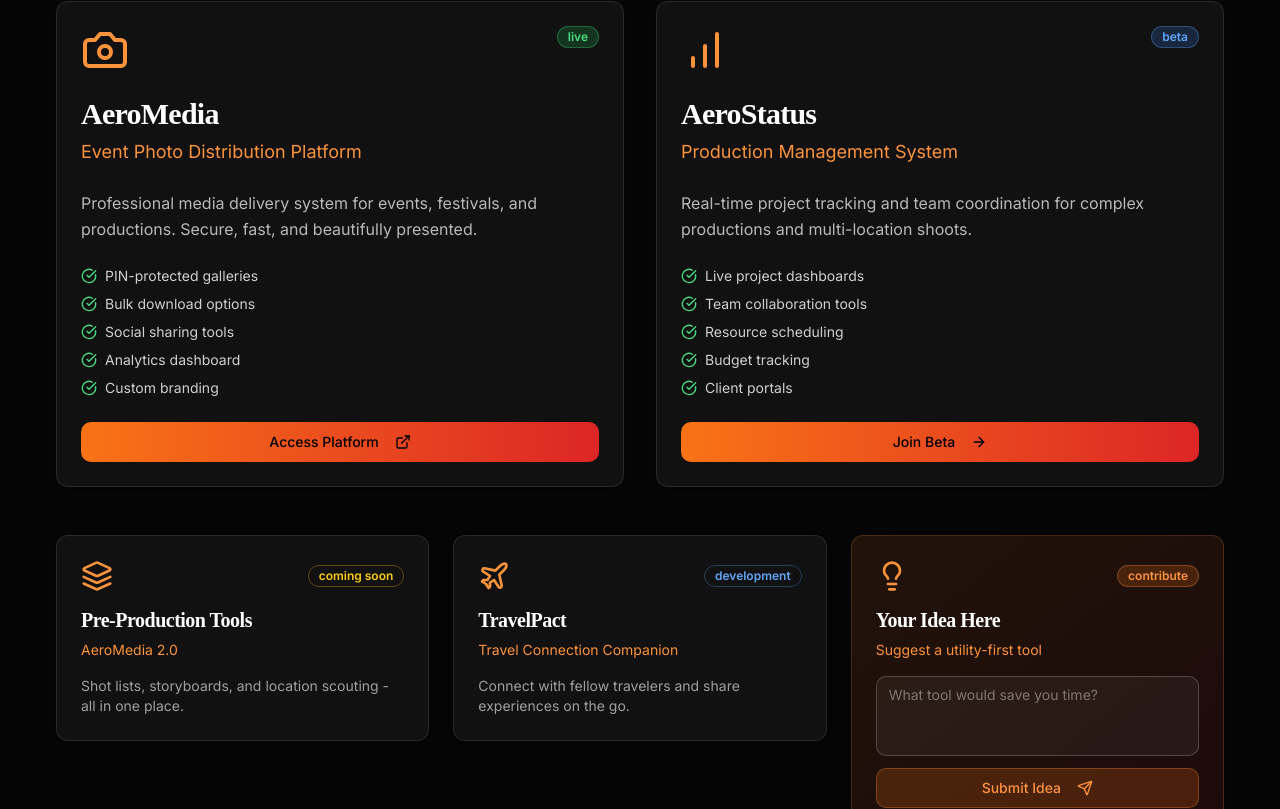
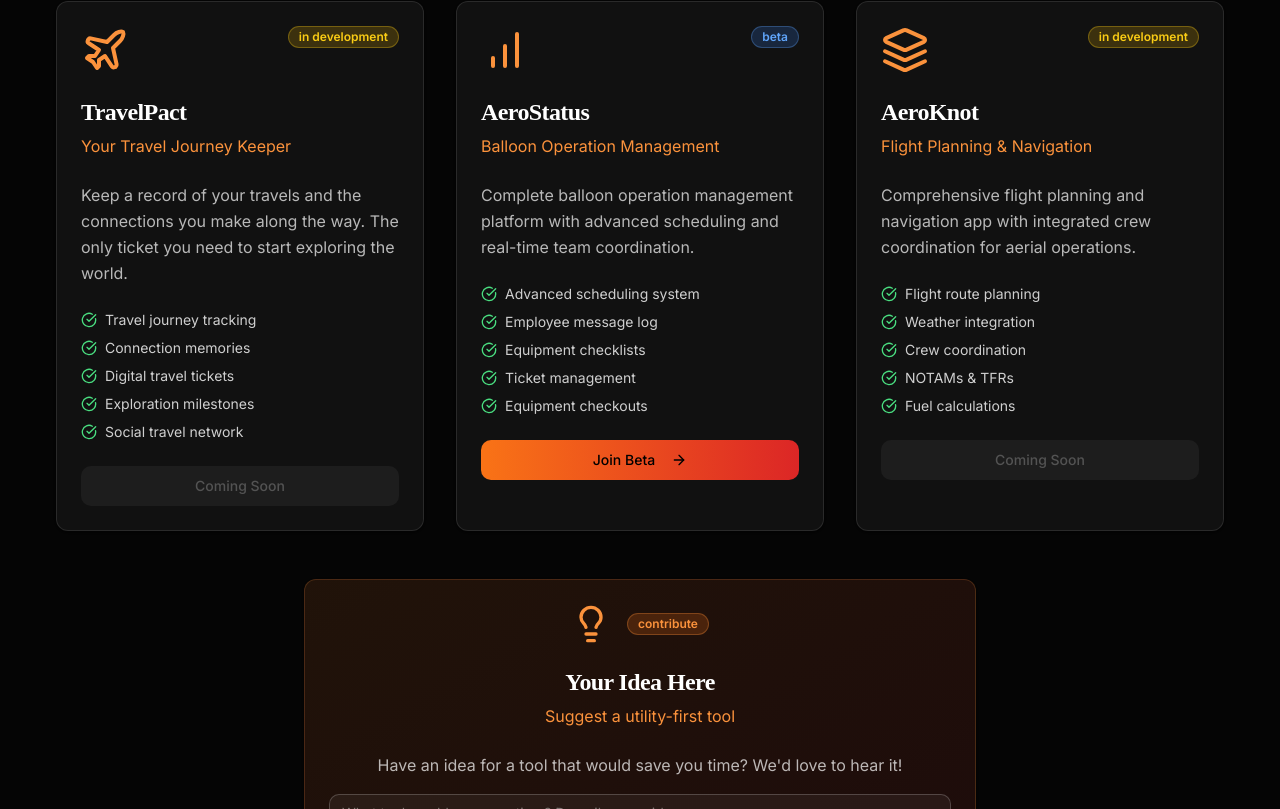
Before and after one commit to loco-lby/aerostatic, a Next.js app: page /technologies in a window 1280 px wide. Shown: the part 831-1640 px from the top of the page. Built offline with nearby package versions, Linux system fonts and the light colour scheme; no server answers; a web font is replaced by a local one.

Commit message:
tech update

```diff
--- a/src/app/technologies/page.tsx
+++ b/src/app/technologies/page.tsx
@@ -148,9 +148,9 @@ export default function TechnologiesPage() {
                         </p>
                     </motion.div>
 
-                    {/* Main Tool Cards - AeroMedia and AeroStatus */}
-                    <div className="grid lg:grid-cols-2 gap-8 mb-12">
-                        {/* AeroMedia Card */}
+                    {/* Main Tool Cards - Three tools in a row */}
+                    <div className="grid md:grid-cols-3 gap-8 mb-12">
+                        {/* TravelPact Card */}
                         <motion.div
                             initial={{ opacity: 0, y: 20 }}
                             whileInView={{ opacity: 1, y: 0 }}
@@ -160,31 +160,30 @@ export default function TechnologiesPage() {
                             <Card className="bg-white/5 border-white/10 hover:bg-white/10 transition-all duration-300 h-full">
                                 <CardHeader>
                                     <div className="flex items-start justify-between mb-4">
-                                        <Camera className="w-12 h-12 text-orange-400" />
-                                        <Badge className="bg-green-500/20 text-green-400 border-green-400/30">
-                                            live
+                                        <Plane className="w-12 h-12 text-orange-400" />
+                                        <Badge className="bg-yellow-500/20 text-yellow-400 border-yellow-400/30">
+                                            in development
                                         </Badge>
                                     </div>
-                                    <CardTitle className="text-3xl font-gelica font-bold text-white mb-2">
-                                        AeroMedia
+                                    <CardTitle className="text-2xl font-gelica font-bold text-white mb-2">
+                                        TravelPact
                                     </CardTitle>
-                                    <p className="text-lg font-sans text-orange-400">
-                                        Event Photo Distribution Platform
+                                    <p className="text-base font-sans text-orange-400">
+                                        Your Travel Journey Keeper
                                     </p>
                                 </CardHeader>
                                 <CardContent>
                                     <p className="text-white/70 font-sans mb-6">
-                                        Professional media delivery system for events, festivals, and productions.
-                                        Secure, fast, and beautifully presented.
+                                        Keep a record of your travels and the connections you make along the way. The only ticket you need to start exploring the world.
                                     </p>
 
                                     <div className="space-y-2 mb-6">
                                         {[
-                                            "PIN-protected galleries",
-                                            "Bulk download options",
-                                            "Social sharing tools",
-                                            "Analytics dashboard",
-                                            "Custom branding"
+                                            "Travel journey tracking",
+                                            "Connection memories",
+                                            "Digital travel tickets",
+                                            "Exploration milestones",
+                                            "Social travel network"
                                         ].map((feature, i) => (
                                             <div key={i} className="flex items-center gap-2">
                                                 <CheckCircle className="w-4 h-4 text-green-400 flex-shrink-0" />
@@ -194,13 +193,10 @@ export default function TechnologiesPage() {
                                     </div>
 
                                     <Button
-                                        asChild
-                                        className="w-full bg-gradient-to-r from-orange-500 to-red-600 hover:from-orange-600 hover:to-red-700"
+                                        disabled
+                                        className="w-full bg-white/10 text-white/50 cursor-not-allowed"
                                     >
-                                        <Link href="/tools/aeromedia">
-                                            Access Platform
-                                            <ExternalLink className="ml-2 h-4 w-4" />
-                                        </Link>
+                                        Coming Soon
                                     </Button>
                                 </CardContent>
                             </Card>
@@ -221,26 +217,25 @@ export default function TechnologiesPage() {
                                             beta
                                         </Badge>
                                     </div>
-                                    <CardTitle className="text-3xl font-gelica font-bold text-white mb-2">
+                                    <CardTitle className="text-2xl font-gelica font-bold text-white mb-2">
                                         AeroStatus
                                     </CardTitle>
-                                    <p className="text-lg font-sans text-orange-400">
-                                        Production Management System
+                                    <p className="text-base font-sans text-orange-400">
+                                        Balloon Operation Management
                                     </p>
                                 </CardHeader>
                                 <CardContent>
                                     <p className="text-white/70 font-sans mb-6">
-                                        Real-time project tracking and team coordination for complex productions
-                                        and multi-location shoots.
+                                        Complete balloon operation management platform with advanced scheduling and real-time team coordination.
                                     </p>
 
                                     <div className="space-y-2 mb-6">
                                         {[
-                                            "Live project dashboards",
-                                            "Team collaboration tools",
-                                            "Resource scheduling",
-                                            "Budget tracking",
-                                            "Client portals"
+                                            "Advanced scheduling system",
+                                            "Employee message log",
+                                            "Equipment checklists",
+                                            "Ticket management",
+                                            "Equipment checkouts"
                                         ].map((feature, i) => (
                                             <div key={i} className="flex items-center gap-2">
                                                 <CheckCircle className="w-4 h-4 text-green-400 flex-shrink-0" />
@@ -261,107 +256,104 @@ export default function TechnologiesPage() {
                                 </CardContent>
                             </Card>
                         </motion.div>
-                    </div>
 
-                    {/* Additional Tools Grid */}
-                    <div className="grid md:grid-cols-3 gap-6">
-                        {/* Pre-Production Tools (AeroMedia 2.0) */}
+                        {/* AeroKnot Card */}
                         <motion.div
                             initial={{ opacity: 0, y: 20 }}
                             whileInView={{ opacity: 1, y: 0 }}
                             transition={{ duration: 0.5, delay: 0.2 }}
                             viewport={{ once: true }}
                         >
-                            <Card className="bg-white/5 border-white/10 hover:bg-white/10 transition-all duration-300">
-                                <CardHeader className="pb-4">
-                                    <div className="flex items-center justify-between mb-2">
-                                        <Layers className="w-8 h-8 text-orange-400" />
-                                        <Badge variant="outline" className="text-yellow-400 border-yellow-400/30 text-xs">
-                                            coming soon
+                            <Card className="bg-white/5 border-white/10 hover:bg-white/10 transition-all duration-300 h-full">
+                                <CardHeader>
+                                    <div className="flex items-start justify-between mb-4">
+                                        <Layers className="w-12 h-12 text-orange-400" />
+                                        <Badge className="bg-yellow-500/20 text-yellow-400 border-yellow-400/30">
+                                            in development
                                         </Badge>
                                     </div>
-                                    <CardTitle className="text-xl font-gelica font-bold text-white">
-                                        Pre-Production Tools
+                                    <CardTitle className="text-2xl font-gelica font-bold text-white mb-2">
+                                        AeroKnot
                                     </CardTitle>
-                                    <p className="text-sm font-sans text-orange-400">AeroMedia 2.0</p>
+                                    <p className="text-base font-sans text-orange-400">
+                                        Flight Planning & Navigation
+                                    </p>
                                 </CardHeader>
                                 <CardContent>
-                                    <p className="text-sm font-sans text-white/60">
-                                        Shot lists, storyboards, and location scouting - all in one place.
+                                    <p className="text-white/70 font-sans mb-6">
+                                        Comprehensive flight planning and navigation app with integrated crew coordination for aerial operations.
                                     </p>
+
+                                    <div className="space-y-2 mb-6">
+                                        {[
+                                            "Flight route planning",
+                                            "Weather integration",
+                                            "Crew coordination",
+                                            "NOTAMs & TFRs",
+                                            "Fuel calculations"
+                                        ].map((feature, i) => (
+                                            <div key={i} className="flex items-center gap-2">
+                                                <CheckCircle className="w-4 h-4 text-green-400 flex-shrink-0" />
+                                                <span className="text-sm font-sans text-white/80">{feature}</span>
+                                            </div>
+                                        ))}
+                                    </div>
+
+                                    <Button
+                                        disabled
+                                        className="w-full bg-white/10 text-white/50 cursor-not-allowed"
+                                    >
+                                        Coming Soon
+                                    </Button>
                                 </CardContent>
                             </Card>
                         </motion.div>
+                    </div>
 
-                        {/* TravelPact */}
+                    {/* Idea Submission Card - Now standalone below the tools */}
                     <motion.div
                         initial={{ opacity: 0, y: 20 }}
                         whileInView={{ opacity: 1, y: 0 }}
                         transition={{ duration: 0.5, delay: 0.3 }}
                         viewport={{ once: true }}
-                        >
-                            <Card className="bg-white/5 border-white/10 hover:bg-white/10 transition-all duration-300">
-                                <CardHeader className="pb-4">
-                                    <div className="flex items-center justify-between mb-2">
-                                        <Plane className="w-8 h-8 text-orange-400" />
-                                        <Badge variant="outline" className="text-blue-400 border-blue-400/30 text-xs">
-                                            development
-                                        </Badge>
-                                    </div>
-                                    <CardTitle className="text-xl font-gelica font-bold text-white">
-                                        TravelPact
-                                    </CardTitle>
-                                    <p className="text-sm font-sans text-orange-400">Travel Connection Companion</p>
-                                </CardHeader>
-                                <CardContent>
-                                    <p className="text-sm font-sans text-white/60">
-                                        Connect with fellow travelers and share experiences on the go.
-                                    </p>
-                                </CardContent>
-                            </Card>
-                        </motion.div>
-
-                        {/* Idea Submission Card */}
-                        <motion.div
-                            initial={{ opacity: 0, y: 20 }}
-                            whileInView={{ opacity: 1, y: 0 }}
-                            transition={{ duration: 0.5, delay: 0.4 }}
-                            viewport={{ once: true }}
+                        className="max-w-2xl mx-auto"
                     >
                         <Card className="bg-gradient-to-br from-orange-500/10 to-red-600/10 border-orange-400/20 hover:border-orange-400/30 transition-all duration-300">
-                                <CardHeader className="pb-4">
-                                    <div className="flex items-center justify-between mb-2">
-                                        <Lightbulb className="w-8 h-8 text-orange-400" />
-                                        <Badge className="bg-orange-500/20 text-orange-400 border-orange-400/30 text-xs">
+                            <CardHeader>
+                                <div className="flex items-center justify-center gap-4 mb-4">
+                                    <Lightbulb className="w-10 h-10 text-orange-400" />
+                                    <Badge className="bg-orange-500/20 text-orange-400 border-orange-400/30">
                                         contribute
                                     </Badge>
                                 </div>
-                                    <CardTitle className="text-xl font-gelica font-bold text-white">
+                                <CardTitle className="text-2xl font-gelica font-bold text-white text-center">
                                     Your Idea Here
                                 </CardTitle>
-                                    <p className="text-sm font-sans text-orange-400">Suggest a utility-first tool</p>
+                                <p className="text-base font-sans text-orange-400 text-center">Suggest a utility-first tool</p>
                             </CardHeader>
                             <CardContent>
-                                    <div className="space-y-3">
+                                <div className="space-y-4">
+                                    <p className="text-white/70 font-sans text-center">
+                                        Have an idea for a tool that would save you time? We&apos;d love to hear it!
+                                    </p>
                                     <Textarea
-                                            placeholder="What tool would save you time?"
+                                        placeholder="What tool would save you time? Describe your idea..."
                                         value={toolIdea}
                                         onChange={(e) => setToolIdea(e.target.value)}
-                                            className="bg-white/5 border-white/20 text-white placeholder:text-white/40 text-sm resize-none h-20"
+                                        className="bg-white/5 border-white/20 text-white placeholder:text-white/40 resize-none h-24"
                                     />
                                     <Button
                                         onClick={handleToolIdeaSubmit}
                                         disabled={isSubmitting}
-                                            className="w-full bg-orange-500/20 hover:bg-orange-500/30 text-orange-400 border border-orange-400/30"
+                                        className="w-full bg-gradient-to-r from-orange-500 to-red-600 hover:from-orange-600 hover:to-red-700"
                                     >
                                         {isSubmitting ? "Submitting..." : "Submit Idea"}
-                                            <Send className="ml-2 h-3 w-3" />
+                                        <Send className="ml-2 h-4 w-4" />
                                     </Button>
                                 </div>
                             </CardContent>
                         </Card>
                     </motion.div>
-                    </div>
                 </div>
             </section>
 
```
Also changed, not shown: src/components/Header.tsx (+5 -4 lines). Lines whose indentation alone changed are shown as unchanged.
